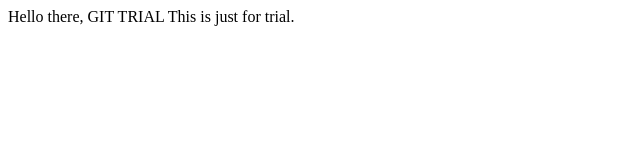
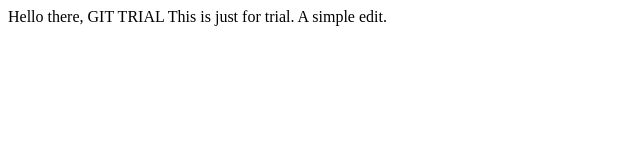
Before and after one commit to omkar607/EDX_L0, a plain HTML site: page index.html in a window 1280 px wide. Shown: the whole page, without its empty margins (0-640 px from the left). Drawn offline with Linux system fonts and the light colour scheme.

Commit message:
Update index.html

```diff
--- a/index.html
+++ b/index.html
@@ -3,6 +3,6 @@
         Hello there, GIT TRIAL
     </head>
     <body>
-        This is just for trial.
+        This is just for trial. A simple edit.
     </body>
 </html>
```
